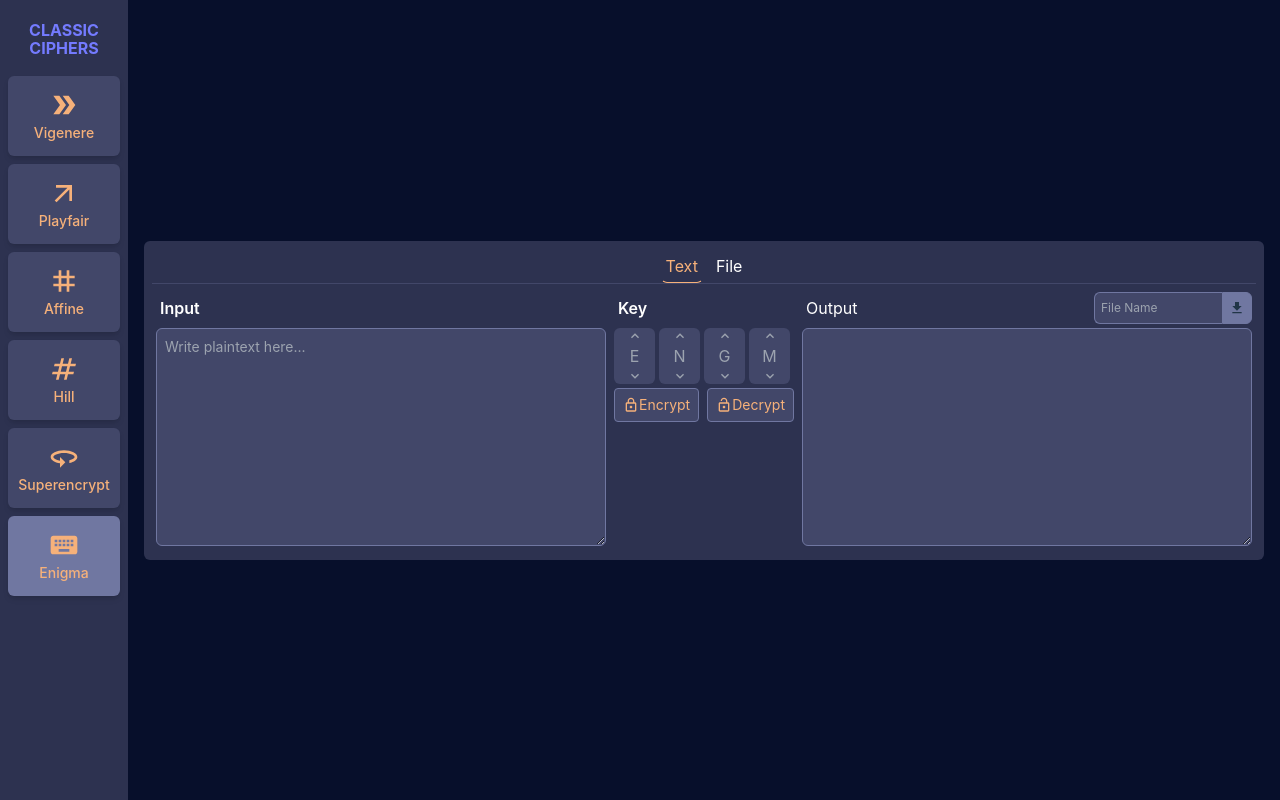
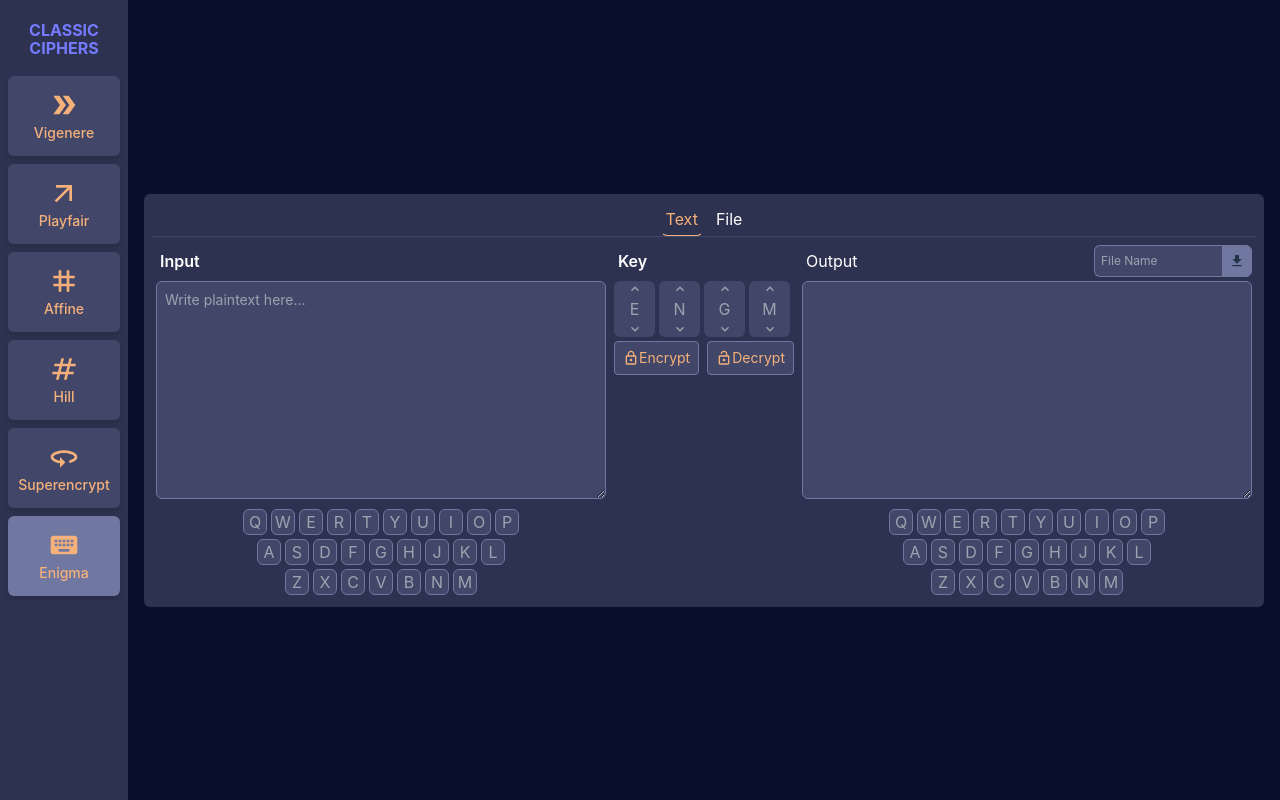
Before and after one commit to dclairvoyance/Tugas1_IF4020_Kripto, a React (Vite) app in the folder frontend/: page /enigma in a window 1280 px wide. Built offline with nearby package versions, Linux system fonts and the light colour scheme.

Commit message:
feat: enigma cipher rotation

```diff
--- a/frontend/src/ciphers/Enigma.jsx
+++ b/frontend/src/ciphers/Enigma.jsx
@@ -5,6 +5,7 @@ import TextInput from "../components/TextInput";
 import FileInput from "../components/FileInput";
 import FileOutput from "../components/FileOutput";
 import RotorEnigma from "../components/RotorEnigma";
+import Keyboard from "../components/Keyboard";
 
 const Enigma = () => {
   const [format, setFormat] = useState("text");
@@ -16,10 +17,37 @@ const Enigma = () => {
 
   /* specific Enigma: rotors */
   const [rotorsSettings, setRotorsSettings] = useState(["E", "N", "G", "M"]);
+  const [userInputChar, setUserInputChar] = useState("");
+  const [userOutputChar, setUserOutputChar] = useState("");
 
   {
     /* encryption/decryption */
   }
+  const enigmaEncryptLetter = async (char) => {
+    try {
+      var userKey = rotorsSettings.flat().join(" ");
+      const response = await fetch("http://localhost:3001/enigma_encrypt", {
+        method: "POST",
+        headers: {
+          "Content-Type": "application/json",
+        },
+        body: JSON.stringify({
+          userInput: char,
+          userKey,
+        }),
+      });
+      const data = await response.json();
+      let newUserOutput = userOutput;
+      newUserOutput = newUserOutput += data.message;
+      setUserOutput(newUserOutput);
+      setUserOutputChar(data.message);
+      handleRotorsRotate();
+    } catch (error) {
+      console.error("Error: ", error);
+      setUserOutput("Error encrypting message.");
+    }
+  };
+
   const enigmaEncryptMessage = async () => {
     try {
       var userKey = rotorsSettings.flat().join(" ");
@@ -100,6 +128,28 @@ const Enigma = () => {
     setRotorsSettings(newRotorsSettings);
   };
 
+  const handleRotorsRotate = () => {
+    const newRotorsSettings = [...rotorsSettings];
+    let i = newRotorsSettings.length - 1;
+    while (i >= 0) {
+      if (newRotorsSettings[i].charCodeAt() === 90) {
+        newRotorsSettings[i] = String.fromCharCode(65);
+        i--;
+      } else {
+        newRotorsSettings[i] = String.fromCharCode(
+          newRotorsSettings[i].charCodeAt() + 1
+        );
+        break;
+      }
+    }
+    setRotorsSettings(newRotorsSettings);
+  };
+
+  const handleUserInputChar = (charInput) => {
+    setUserInputChar(charInput);
+    enigmaEncryptLetter(charInput);
+  };
+
   return (
     <>
       <div className="p-2 bg-primary_1 rounded-md">
@@ -121,6 +171,10 @@ const Enigma = () => {
             {format === "text" && (
               <TextInput handleOnChangeParent={handleUserInput} />
             )}
+            <Keyboard
+              active={userInputChar}
+              handleOnClickParent={handleUserInputChar}
+            />
 
             {/* file input */}
             {format === "file" && (
@@ -196,6 +250,7 @@ const Enigma = () => {
               className="w-full p-2 text-sm text-gray-400 bg-primary_2 rounded-md border border-primary_3"
               value={userOutput}
             ></textarea>
+            <Keyboard active={userOutputChar} />
           </div>
         </div>
       </div>
--- /dev/null
+++ b/frontend/src/components/Keyboard.jsx
@@ -0,0 +1,38 @@
+import PropTypes from "prop-types";
+
+const Keyboard = ({ active, handleOnClickParent }) => {
+  const keyboard = [
+    ["Q", "W", "E", "R", "T", "Y", "U", "I", "O", "P"],
+    ["A", "S", "D", "F", "G", "H", "J", "K", "L"],
+    ["Z", "X", "C", "V", "B", "N", "M"],
+  ];
+
+  return (
+    <>
+      {keyboard.map((row, rowIndex) => (
+        <div key={rowIndex} className="w-full flex justify-center gap-1 my-1">
+          {row.map((char) => (
+            <button
+              key={char}
+              className={`${
+                active === char
+                  ? "bg-secondary text-black"
+                  : "bg-primary_2 text-gray-400"
+              } md:w-6 rounded-md border border-primary_3`}
+              onClick={() => handleOnClickParent(char)}
+            >
+              {char}
+            </button>
+          ))}
+        </div>
+      ))}
+    </>
+  );
+};
+
+Keyboard.propTypes = {
+  active: PropTypes.string.isRequired,
+  handleOnClickParent: PropTypes.func,
+};
+
+export default Keyboard;
```
Also changed, not shown: 1 other file (tests, documents, lock files or other folders).
